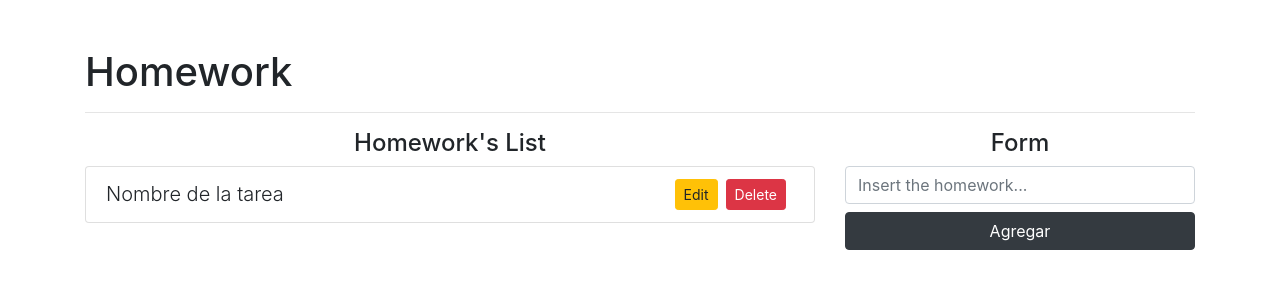
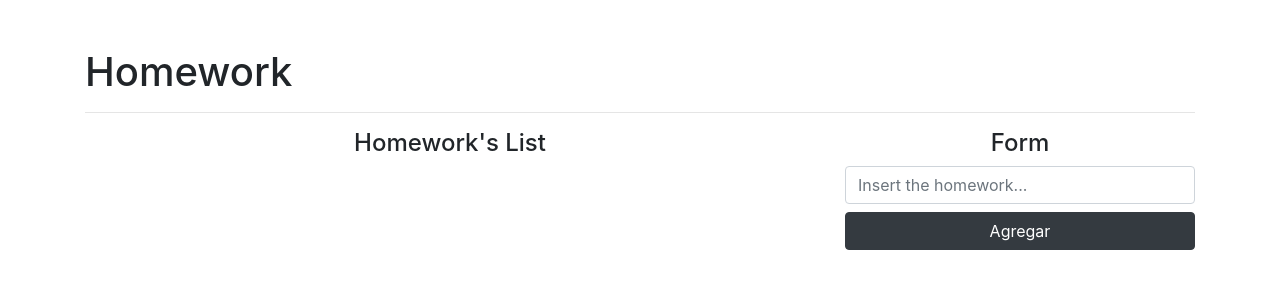
Before and after one commit to Z3r0J/Crud-React, a React (Create React App) app: page / in a window 1280 px wide. Shown: the top 300 px of the page. Built offline with nearby package versions, Linux system fonts and the light colour scheme.

Commit message:
Add button function

```diff
--- a/package.json
+++ b/package.json
@@ -6,9 +6,11 @@
     "@testing-library/jest-dom": "^5.16.2",
     "@testing-library/react": "^12.1.3",
     "@testing-library/user-event": "^13.5.0",
+    "lodash": "^4.17.21",
     "react": "^17.0.2",
     "react-dom": "^17.0.2",
     "react-scripts": "5.0.0",
+    "shortid": "^2.2.16",
     "web-vitals": "^2.1.4"
   },
   "scripts": {
--- a/src/App.js
+++ b/src/App.js
@@ -1,6 +1,26 @@
-import React from 'react';
+import React, { useState } from 'react';
+import { isEmpty } from 'lodash'
+import shortid from 'shortid';
 
 function App() {
+  const [task, setTask] = useState("");
+  const [tasks, setTasks] = useState([]);
+
+  const addTask = (e) => {
+    e.preventDefault();
+    if (isEmpty(task)) {
+      console.log("Task Empty");
+      return;
+    }
+
+    const newTask={
+      id: shortid.generate(),
+      name: task
+    }
+
+    setTasks([...tasks,newTask]);
+    setTask("");
+  }
   return (
     <div className="container mt-5">
       <h1>Homework</h1>
@@ -10,20 +30,26 @@
         <div className="col-8">
         <h4 className="text-center">Homework's List</h4>
         <ul className="list-group">
-        <li className="list-group-item">
-        <span className="lead">Nombre de la tarea</span>
-        <button className="btn btn-danger btn-sm float-right mx-2">Delete</button>
-        <button className="btn btn-warning btn-sm float-right">Edit</button>
-        </li>
+        {
+          tasks.map((task) => [
+            <li className="list-group-item" key={task.id}>
+            <span className="lead">{task.name}</span>
+            <button className="btn btn-danger btn-sm float-right mx-2">Delete</button>
+            <button className="btn btn-warning btn-sm float-right">Edit</button>
+            </li>
+          ])
+        }
         </ul>
         </div>
       <div className="col-4">
       <h4 className="text-center">Form</h4>
-      <form>
+      <form onSubmit={addTask}>
         <input
         type="text"
         className="form-control mb-2"
         placeholder="Insert the homework..."
+        onChange={(text) => setTask(text.target.value)}
+        value = {task}
         />
         <button
         className="btn btn-dark btn-block"
```
Also changed, not shown: 1 other file (tests, documents, lock files or other folders).
